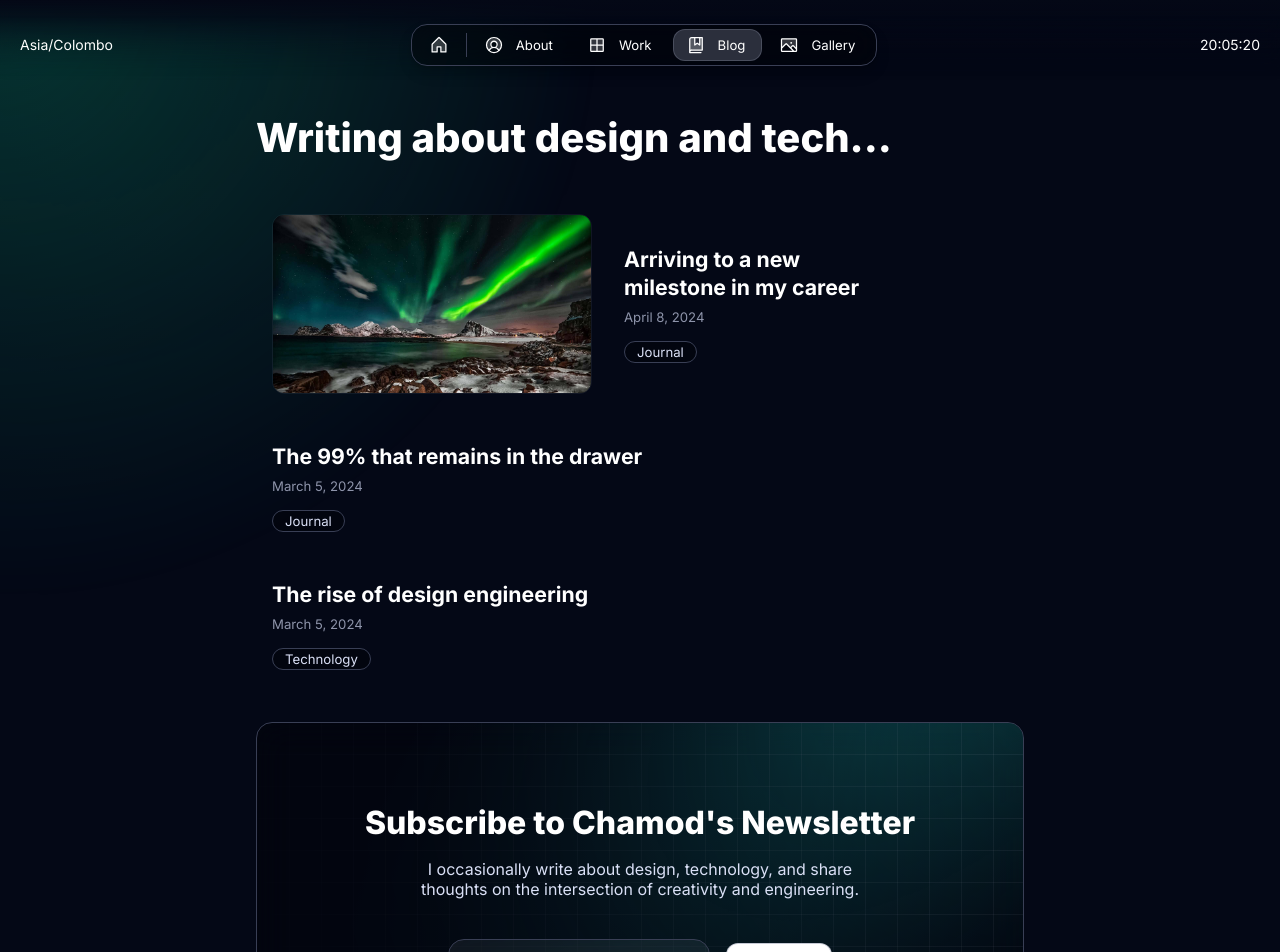
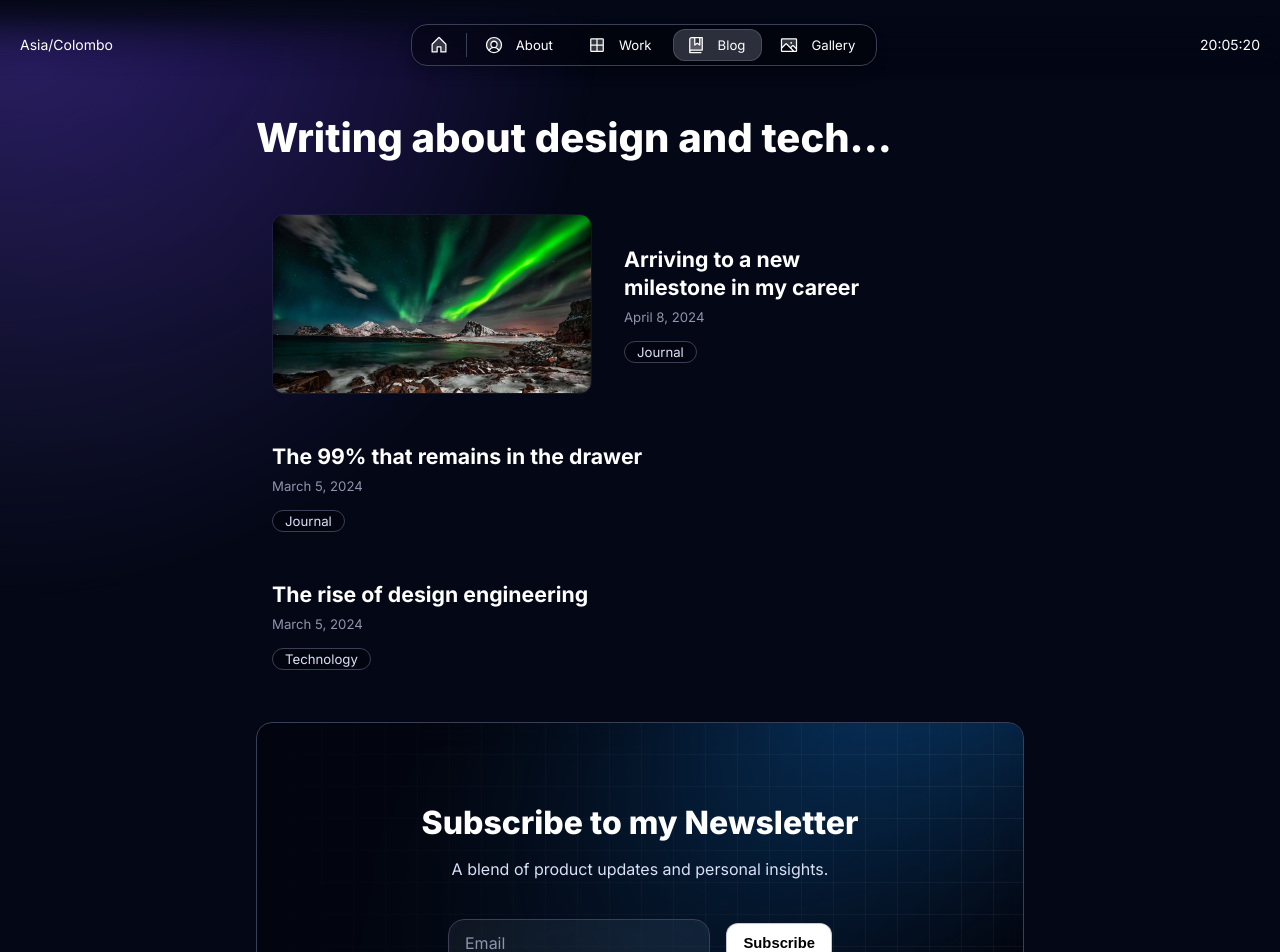
Before and after one commit to Chamod07/portfolio, a Next.js app: page /blog in a window 1280 px wide. Shown: the top 952 px of the page. Built offline with nearby package versions, Linux system fonts and the light colour scheme.

Commit message:
Changed overall theme and included a new work section

```diff
--- a/src/app/about/page.tsx
+++ b/src/app/about/page.tsx
@@ -339,6 +339,12 @@ export default function About() {
               </Column>
             </>
           )}
+          <Flex fillWidth horizontal="center" marginTop="40">
+            <Button
+              href="https://flowcv.com/resume/an1usee8nn"
+              label="View Resume"
+            />
+          </Flex>
         </Column>
       </Flex>
     </Column>
--- a/src/app/resources/config.js
+++ b/src/app/resources/config.js
@@ -17,8 +17,8 @@ const protectedRoutes = {
 const style = {
   theme: "dark", // dark | light
   neutral: "slate", // sand | gray | slate
-  brand: "emerald", // blue | indigo | violet | magenta | pink | red | orange | yellow | moss | green | emerald | aqua | cyan
-  accent: "aqua", // blue | indigo | violet | magenta | pink | red | orange | yellow | moss | green | emerald | aqua | cyan
+  brand: "indigo", // blue | indigo | violet | magenta | pink | red | orange | yellow | moss | green | emerald | aqua | cyan
+  accent: "cyan", // blue | indigo | violet | magenta | pink | red | orange | yellow | moss | green | emerald | aqua | cyan
   solid: "contrast", // color | contrast
   solidStyle: "plastic", // flat | plastic
   border: "playful", // rounded | playful | conservative
--- a/src/app/resources/content.js
+++ b/src/app/resources/content.js
@@ -7,18 +7,17 @@ const person = {
     return `${this.firstName} ${this.lastName}`;
   },
   role: "Software Engineer",
-  avatar: "/images/avatar.jpg",
+  avatar: "/images/profile.jpg",
   location: "Asia/Colombo", // Expecting the IANA time zone identifier, e.g., 'Europe/Vienna'
-  languages: ["English", "Sinhala"], // optional: Leave the array empty if you don't want to display languages
+  languages: [], // optional: Leave the array empty if you don't want to display languages
 };
 
 const newsletter = {
   display: true,
-  title: <>Subscribe to {person.firstName}'s Newsletter</>,
+  title: <>Subscribe to my Newsletter</>,
   description: (
     <>
-      I occasionally write about design, technology, and share thoughts on the intersection of
-      creativity and engineering.
+      A blend of product updates and personal insights.
     </>
   ),
 };
@@ -52,11 +51,11 @@ const home = {
   label: "Home",
   title: `${person.name}'s Portfolio`,
   description: `Portfolio website showcasing my work as a ${person.role}`,
-  headline: <>Software engineer and builder</>,
+  headline: <>Engineer by day, innovator by night.</>,
   subline: (
     <>
-      I'm Chamod, a software engineer at <InlineCode>IIT</InlineCode>, where I craft intuitive
-      <br /> user experiences. After hours, I build my own projects, and play some Lethal Company :)
+      I’m <InlineCode>Chamod</InlineCode>, a software engineer crafting digital solutions so intuitive they practically debug themselves.
+      After hours, I dream up big ideas—and sometimes wonder why my code works when it shouldn’t.
     </>
   ),
 };
@@ -88,62 +87,50 @@ const about = {
     ),
   },
   work: {
-    display: true, // set to false to hide this section
+    display: true,
     title: "Work Experience",
     experiences: [
       {
-        company: "FLY",
-        timeframe: "2022 - Present",
-        role: "Senior Design Engineer",
+        company: "Mathru",
+        timeframe: "2024 - 2024",
+        role: "Intern Software Engineer",
         achievements: [
           <>
-            Redesigned the UI/UX for the FLY platform, resulting in a 20% increase in user
-            engagement and 30% faster load times.
+            Redesigned the UI/UX for the Mathru platform, resulting in a 30% increase in user
+            engagement.
           </>,
           <>
-            Spearheaded the integration of AI tools into design workflows, enabling designers to
+            Spearheaded the integration of AI tools into design workflows, enabling frontend developers to
             iterate 50% faster.
           </>,
         ],
         images: [
-          // optional: leave the array empty if you don't want to display images
-          {
-            src: "/images/projects/project-01/cover-01.jpg",
-            alt: "Once UI Project",
-            width: 16,
-            height: 9,
-          },
+          // leave the array empty if you don't want to display images
+          // {
+          //   src: "/images/projects/project-01/cover-01.jpg",
+          //   alt: "Once UI Project",
+          //   width: 16,
+          //   height: 9,
+          // },
         ],
-      },
-      {
-        company: "Creativ3",
-        timeframe: "2018 - 2022",
-        role: "Lead Designer",
-        achievements: [
-          <>
-            Developed a design system that unified the brand across multiple platforms, improving
-            design consistency by 40%.
-          </>,
-          <>
-            Led a cross-functional team to launch a new product line, contributing to a 15% increase
-            in overall company revenue.
-          </>,
-        ],
-        images: [],
       },
     ],
   },
   studies: {
-    display: true, // set to false to hide this section
+    display: true,
     title: "Studies",
     institutions: [
       {
         name: "University of Westminster",
-        description: <>Studied computer science.</>,
+        description: <>BSc (Honours) in Computer Science.</>,
       },
       {
-        name: "Dharmaraja College",
-        description: <>Highschool education.</>,
+        name: "Cambridge Assessment International Education",
+        description: <>G.C.E. Advanced Levels in Maths</>
+      },
+      {
+        name: "Dharmaraja College Kandy",
+        description: <>Attended High school.</>,
       },
     ],
   },
@@ -153,34 +140,34 @@ const about = {
     skills: [
       {
         title: "Figma",
-        description: <>Able to prototype in Figma with Once UI with unnatural speed.</>,
+        description: <>Able to prototype in Figma with unnatural speed.</>,
         // optional: leave the array empty if you don't want to display images
         images: [
-          {
-            src: "/images/projects/project-01/cover-02.jpg",
-            alt: "Project image",
-            width: 16,
-            height: 9,
-          },
-          {
-            src: "/images/projects/project-01/cover-03.jpg",
-            alt: "Project image",
-            width: 16,
-            height: 9,
-          },
+          // {
+          //   src: "/images/projects/project-01/cover-02.jpg",
+          //   alt: "Project image",
+          //   width: 16,
+          //   height: 9,
+          // },
+          // {
+          //   src: "/images/projects/project-01/cover-03.jpg",
+          //   alt: "Project image",
+          //   width: 16,
+          //   height: 9,
+          // },
         ],
       },
       {
         title: "Next.js",
-        description: <>Building next gen apps with Next.js + Once UI + Supabase.</>,
+        description: <>Building next gen apps with Next.js + Supabase.</>,
         // optional: leave the array empty if you don't want to display images
         images: [
-          {
-            src: "/images/projects/project-01/cover-04.jpg",
-            alt: "Project image",
-            width: 16,
-            height: 9,
-          },
+          // {
+          //   src: "/images/projects/project-01/cover-04.jpg",
+          //   alt: "Project image",
+          //   width: 16,
+          //   height: 9,
+          // },
         ],
       },
     ],
--- a/src/components/Header.tsx
+++ b/src/components/Header.tsx
@@ -72,7 +72,11 @@ export const Header = () => {
           >
             <Flex gap="4" vertical="center" textVariant="body-default-s">
               {routes["/"] && (
-                <ToggleButton prefixIcon="home" href="/" selected={pathname === "/"} />
+                <ToggleButton
+                    prefixIcon="home"
+                    href="/"
+                    // label={home.label}
+                    selected={pathname === "/"} />
               )}
               <Line vert maxHeight="24" />
               {routes["/about"] && (
```
Also changed, not shown: 1 other file (tests, documents, lock files or other folders).
